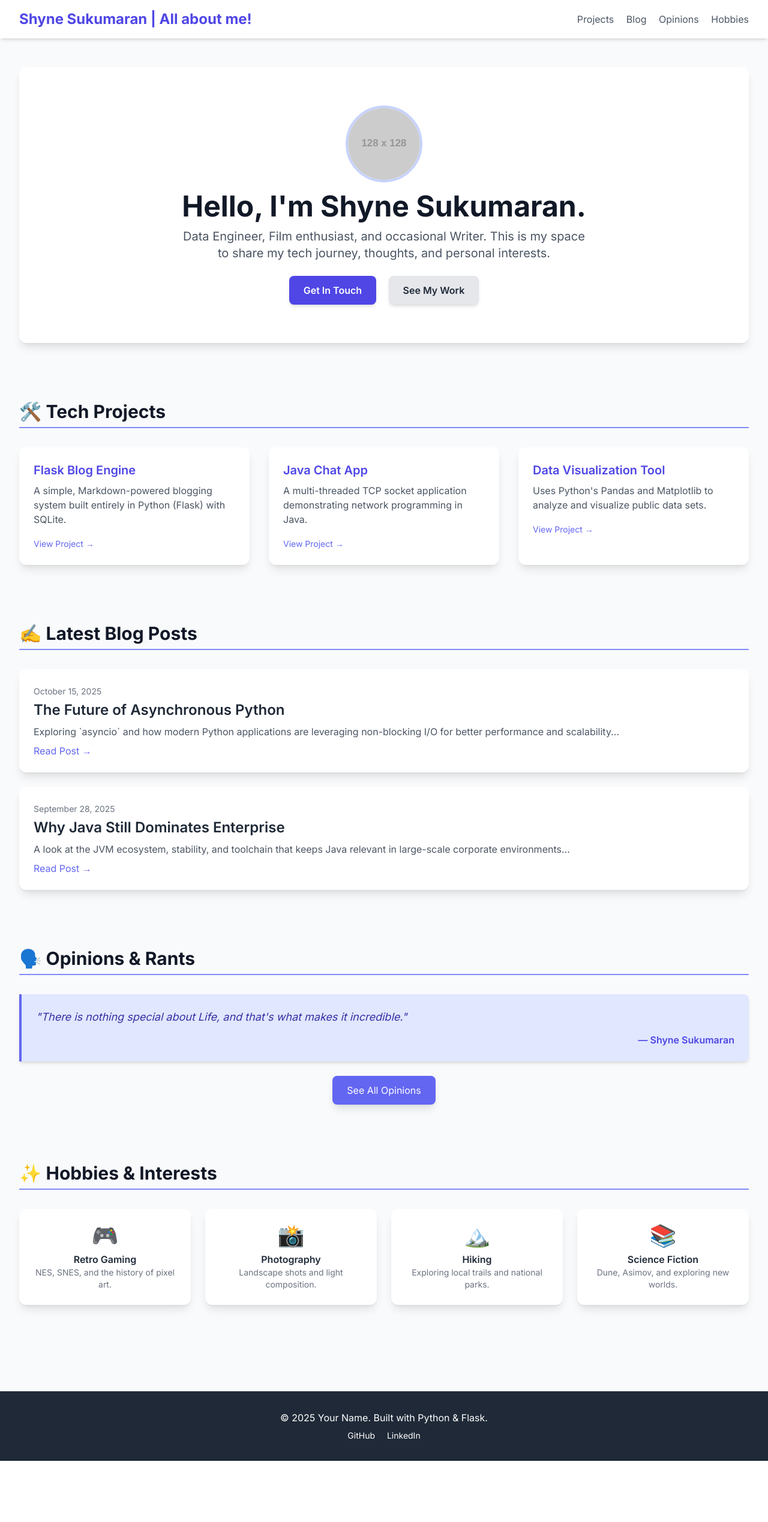
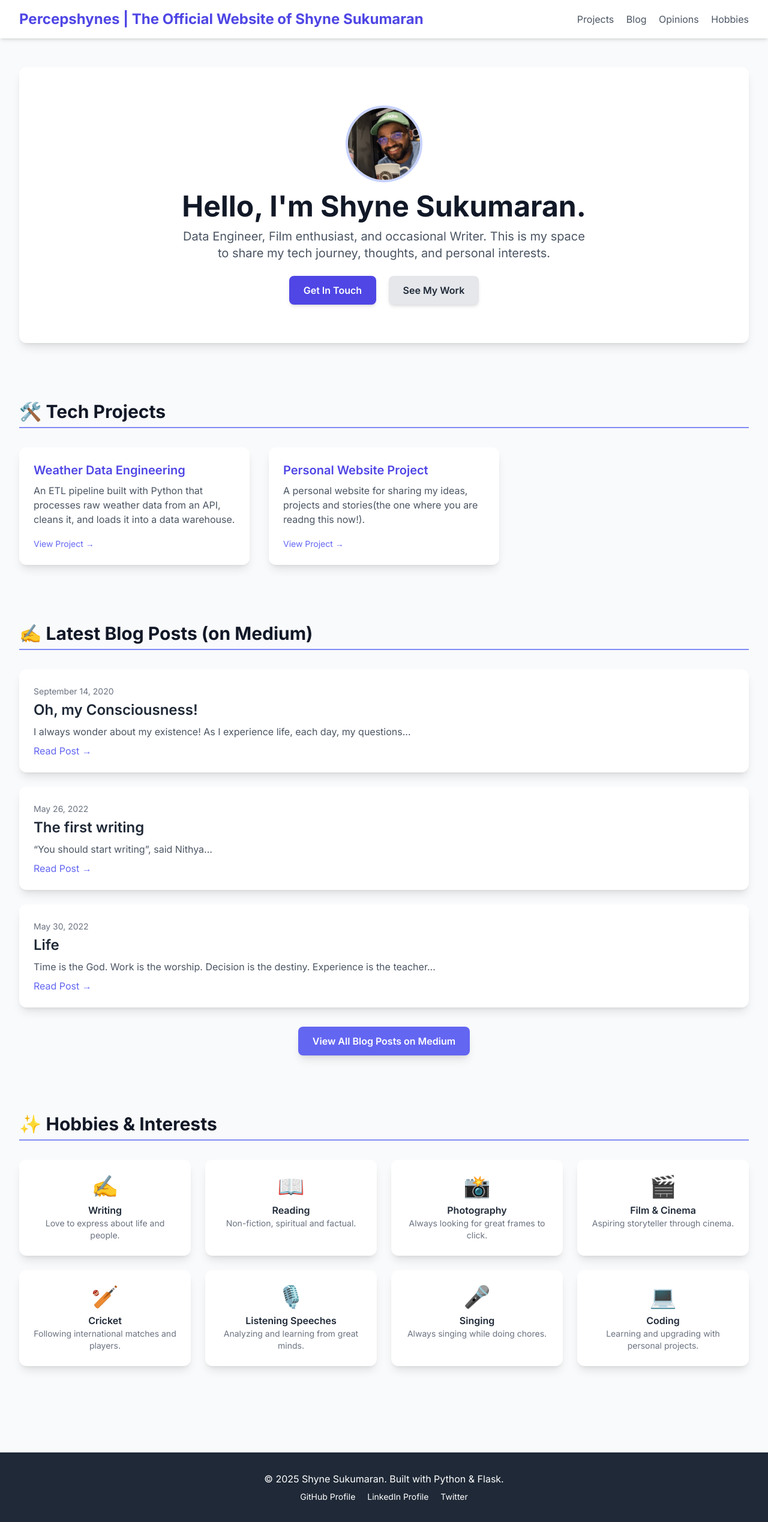
Before and after one commit to shynesukumaran/personal-website, a Flask app: page / in a window 1280 px wide. Shown: the whole page at 60% size. Before the commit the page ends 2436 px from the top, so only its background shows below. Run offline with Flask 3, Linux system fonts and the light colour scheme; grey boxes labelled with a size stand in for pictures from a placeholder-image service; some libraries are stand-ins or nearby versions.

Commit message:
FEAT: Initial website personalization updates

```diff
--- a/templates/index.html
+++ b/templates/index.html
@@ -1,3 +1,4 @@
+
 <!DOCTYPE html>
 <html lang="en">
 <head>
@@ -19,7 +20,7 @@
     <header class="sticky top-0 z-50 bg-white shadow-md">
         <div class="max-w-7xl mx-auto px-4 sm:px-6 lg:px-8 py-4 flex justify-between items-center">
             <h1 class="text-2xl font-bold text-indigo-600">
-                <a href="/"> Shyne Sukumaran | All about me!</a>
+                <a href="/"> Percepshynes | The Official Website of Shyne Sukumaran</a>
             </h1>
             <nav class="space-x-4">
                 <a href="#projects" class="text-gray-600 hover:text-indigo-600 transition duration-150">Projects</a>
@@ -35,98 +36,111 @@
 
         <!-- Hero Section -->
         <section class="text-center py-16 bg-white rounded-xl shadow-lg mb-12">
-            <img src="https://placehold.co/128x128/4f46e5/ffffff/png?text=SHYNE" alt="Your Profile Photo" class="w-32 h-32 rounded-full mx-auto mb-4 border-4 border-indigo-200 object-cover">
+            <img src="{{ url_for('static', filename='images/profile_pic.jpg') }}" alt="Your Profile Photo" class="w-32 h-32 rounded-full mx-auto mb-4 border-4 border-indigo-200 object-cover">
             <h2 class="text-4xl sm:text-5xl font-extrabold text-gray-900 mb-3">Hello, I'm Shyne Sukumaran.</h2>
             <p class="text-xl text-gray-600 max-w-2xl mx-auto">
                 Data Engineer, Film enthusiast, and occasional Writer. This is my space to share my tech journey, thoughts, and personal interests.
             </p>
             <div class="mt-6 space-x-4">
-                <a href="mailto:your.email@example.com" class="inline-block bg-indigo-600 text-white px-6 py-3 rounded-lg shadow-md hover:bg-indigo-700 transition duration-200 font-semibold">Get In Touch</a>
-                <a href="#projects" class="inline-block bg-gray-200 text-gray-800 px-6 py-3 rounded-lg shadow-md hover:bg-gray-300 transition duration-200 font-semibold">See My Work</a>
+                <!-- MODIFIED LINK to open the modal -->
+                <button onclick="showContactModal()" class="inline-block bg-indigo-600 text-white px-6 py-3 rounded-lg shadow-md hover:bg-indigo-700 transition duration-200 font-semibold">Get In Touch</button>
+                <a href="/projects" class="inline-block bg-gray-200 text-gray-800 px-6 py-3 rounded-lg shadow-md hover:bg-gray-300 transition duration-200 font-semibold">See My Work</a>
             </div>
         </section>
 
-        <!-- Projects Section -->
+                <!-- Projects Section (UPDATED LINKS) -->
         <section id="projects" class="py-12">
             <h3 class="text-3xl font-bold text-gray-900 border-b-2 border-indigo-400 pb-2 mb-8">🛠️ Tech Projects</h3>
             <div class="grid md:grid-cols-2 lg:grid-cols-3 gap-8">
-                <!-- Project Card 1 -->
+                <!-- Project Card 1: Weather Data Engineering -->
                 <div class="bg-white p-6 rounded-xl shadow-lg hover:shadow-xl transition duration-300">
-                    <h4 class="text-xl font-semibold text-indigo-600 mb-2">Flask Blog Engine</h4>
-                    <p class="text-gray-600 mb-4">A simple, Markdown-powered blogging system built entirely in Python (Flask) with SQLite.</p>
-                    <a href="#" class="text-sm text-indigo-500 hover:text-indigo-700 font-medium">View Project →</a>
+                    <h4 class="text-xl font-semibold text-indigo-600 mb-2">Weather Data Engineering</h4>
+                    <p class="text-gray-600 mb-4">An ETL pipeline built with Python that processes raw weather data from an API, cleans it, and loads it into a data warehouse.</p>
+                    <a href="https://github.com/shynesukumaran/weather-data-engineering" target="_blank" class="text-sm text-indigo-500 hover:text-indigo-700 font-medium">View Project →</a>
                 </div>
-                <!-- Project Card 2 -->
+                <!-- Project Card 2: Java Chat App -->
                 <div class="bg-white p-6 rounded-xl shadow-lg hover:shadow-xl transition duration-300">
-                    <h4 class="text-xl font-semibold text-indigo-600 mb-2">Java Chat App</h4>
-                    <p class="text-gray-600 mb-4">A multi-threaded TCP socket application demonstrating network programming in Java.</p>
-                    <a href="#" class="text-sm text-indigo-500 hover:text-indigo-700 font-medium">View Project →</a>
-                </div>
-                <!-- Project Card 3 -->
-                <div class="bg-white p-6 rounded-xl shadow-lg hover:shadow-xl transition duration-300">
-                    <h4 class="text-xl font-semibold text-indigo-600 mb-2">Data Visualization Tool</h4>
-                    <p class="text-gray-600 mb-4">Uses Python's Pandas and Matplotlib to analyze and visualize public data sets.</p>
-                    <a href="#" class="text-sm text-indigo-500 hover:text-indigo-700 font-medium">View Project →</a>
+                    <h4 class="text-xl font-semibold text-indigo-600 mb-2">Personal Website Project</h4>
+                    <p class="text-gray-600 mb-4">A personal website for sharing my ideas, projects and stories(the one where you are readng this now!).</p>
+                    <a href="https://github.com/shynesukumaran/personal-website" target="_blank" class="text-sm text-indigo-500 hover:text-indigo-700 font-medium">View Project →</a>
                 </div>
             </div>
         </section>
 
-        <!-- Blog Section -->
-        <section id="blog" class="py-12">
-            <h3 class="text-3xl font-bold text-gray-900 border-b-2 border-indigo-400 pb-2 mb-8">✍️ Latest Blog Posts</h3>
+        <!-- Dynamic Blog Section (Now linking to Medium) -->
+        <section class="py-12">
+            <h3 class="text-3xl font-bold text-gray-900 border-b-2 border-indigo-400 pb-2 mb-8">✍️ Latest Blog Posts (on Medium)</h3>
             <div class="space-y-6">
-                <!-- Blog Post Snippet 1 -->
+                <!-- Hardcoded Snippets (Now linking to Medium) -->
                 <article class="bg-white p-6 rounded-xl shadow-lg">
-                    <span class="text-sm text-gray-500">October 15, 2025</span>
-                    <h4 class="text-2xl font-semibold text-gray-800 mt-1 mb-2">The Future of Asynchronous Python</h4>
-                    <p class="text-gray-600 line-clamp-2">Exploring `asyncio` and how modern Python applications are leveraging non-blocking I/O for better performance and scalability...</p>
-                    <a href="/blog/async-python" class="text-indigo-500 hover:text-indigo-700 font-medium mt-2 inline-block">Read Post →</a>
+                    <span class="text-sm text-gray-500">September 14, 2020</span>
+                    <h4 class="text-2xl font-semibold text-gray-800 mt-1 mb-2">Oh, my Consciousness!</h4>
+                    <p class="text-gray-600 line-clamp-2">I always wonder about my existence! As I experience life, each day, my questions...</p>
+                    <a href="https://medium.com/@shynesukumaran/oh-my-consciousness-97bf60563c49" target="_blank" class="text-indigo-500 hover:text-indigo-700 font-medium mt-2 inline-block">Read Post →</a>
                 </article>
-                <!-- Blog Post Snippet 2 -->
                 <article class="bg-white p-6 rounded-xl shadow-lg">
-                    <span class="text-sm text-gray-500">September 28, 2025</span>
-                    <h4 class="text-2xl font-semibold text-gray-800 mt-1 mb-2">Why Java Still Dominates Enterprise</h4>
-                    <p class="text-gray-600 line-clamp-2">A look at the JVM ecosystem, stability, and toolchain that keeps Java relevant in large-scale corporate environments...</p>
-                    <a href="/blog/java-enterprise" class="text-indigo-500 hover:text-indigo-700 font-medium mt-2 inline-block">Read Post →</a>
+                    <span class="text-sm text-gray-500">May 26, 2022</span>
+                    <h4 class="text-2xl font-semibold text-gray-800 mt-1 mb-2">The first writing</h4>
+                    <p class="text-gray-600 line-clamp-2">“You should start writing”, said Nithya...</p>
+                    <a href="https://medium.com/@shynesukumaran/the-first-writing-8c97b34d9fe2" target="_blank" class="text-indigo-500 hover:text-indigo-700 font-medium mt-2 inline-block">Read Post →</a>
                 </article>
+                <article class="bg-white p-6 rounded-xl shadow-lg">
+                    <span class="text-sm text-gray-500">May 30, 2022</span>
+                    <h4 class="text-2xl font-semibold text-gray-800 mt-1 mb-2">Life</h4>
+                    <p class="text-gray-600 line-clamp-2">Time is the God. Work is the worship. Decision is the destiny. Experience is the teacher...</p>
+                    <a href="https://medium.com/@shynesukumaran/life-f9df444add83" target="_blank" class="text-indigo-500 hover:text-indigo-700 font-medium mt-2 inline-block">Read Post →</a>
+                </article>
+            </div>
+            <div class="mt-8 text-center">
+                <a href="https://medium.com/@shynesukumaran" target="_blank" class="inline-block bg-indigo-500 text-white px-6 py-3 rounded-lg shadow-lg hover:bg-indigo-600 transition duration-200 font-semibold">View All Blog Posts on Medium</a>
             </div>
         </section>
 
-        <!-- Opinions Section -->
-        <section id="opinions" class="py-12">
-            <h3 class="text-3xl font-bold text-gray-900 border-b-2 border-indigo-400 pb-2 mb-8">🗣️ Opinions & Rants</h3>
-            <blockquote class="bg-indigo-100 border-l-4 border-indigo-500 p-6 rounded-r-lg shadow-md">
-                <p class="italic text-indigo-800 text-lg">"There is nothing special about Life, and that's what makes it incredible."</p>
-                <footer class="mt-3 text-right text-indigo-600 font-semibold">— Shyne Sukumaran</footer>
-            </blockquote>
-            <div class="mt-6 text-center">
-                <a href="#" class="inline-block bg-indigo-500 text-white px-6 py-3 rounded-lg shadow-lg hover:bg-indigo-600 transition duration-200">See All Opinions</a>
-            </div>
-        </section>
+        <!-- Hobbies Section (UPDATED) -->
+        <section class="py-12">
+            <h3 class="text-3xl font-bold text-gray-900 border-b-2 border-indigo-400 pb-2 mb-8">✨ Hobbies & Interests</h3>
+            <!-- Updated Grid to show 8 items in 4 columns on large screens -->
+            <div class="grid sm:grid-cols-2 lg:grid-cols-4 gap-6 text-center">
 
-        <!-- Hobbies Section -->
-        <section id="hobbies" class="py-12">
-            <h3 class="text-3xl font-bold text-gray-900 border-b-2 border-indigo-400 pb-2 mb-8">✨ Hobbies & Interests</h3>
-            <div class="grid sm:grid-cols-2 lg:grid-cols-4 gap-6 text-center">
                 <div class="p-6 bg-white rounded-xl shadow-lg">
-                    <p class="text-4xl mb-2">🎮</p>
-                    <h4 class="font-semibold text-gray-800">Retro Gaming</h4>
-                    <p class="text-sm text-gray-500">NES, SNES, and the history of pixel art.</p>
+                    <p class="text-4xl mb-2">✍️</p>
+                    <h4 class="font-semibold text-gray-800">Writing</h4>
+                    <p class="text-sm text-gray-500">Love to express about life and people.</p>
+                </div>
+                <div class="p-6 bg-white rounded-xl shadow-lg">
+                    <p class="text-4xl mb-2">📖</p>
+                    <h4 class="font-semibold text-gray-800">Reading</h4>
+                    <p class="text-sm text-gray-500">Non-fiction, spiritual and factual.</p>
                 </div>
                 <div class="p-6 bg-white rounded-xl shadow-lg">
                     <p class="text-4xl mb-2">📸</p>
                     <h4 class="font-semibold text-gray-800">Photography</h4>
-                    <p class="text-sm text-gray-500">Landscape shots and light composition.</p>
+                    <p class="text-sm text-gray-500">Always looking for great frames to click.</p>
                 </div>
                 <div class="p-6 bg-white rounded-xl shadow-lg">
-                    <p class="text-4xl mb-2">🏔️</p>
-                    <h4 class="font-semibold text-gray-800">Hiking</h4>
-                    <p class="text-sm text-gray-500">Exploring local trails and national parks.</p>
+                    <p class="text-4xl mb-2">🎬</p>
+                    <h4 class="font-semibold text-gray-800">Film & Cinema</h4>
+                    <p class="text-sm text-gray-500">Aspiring storyteller through cinema.</p>
                 </div>
                 <div class="p-6 bg-white rounded-xl shadow-lg">
-                    <p class="text-4xl mb-2">📚</p>
-                    <h4 class="font-semibold text-gray-800">Science Fiction</h4>
-                    <p class="text-sm text-gray-500">Dune, Asimov, and exploring new worlds.</p>
+                    <p class="text-4xl mb-2">🏏</p>
+                    <h4 class="font-semibold text-gray-800">Cricket</h4>
+                    <p class="text-sm text-gray-500">Following international matches and players.</p>
+                </div>
+                <div class="p-6 bg-white rounded-xl shadow-lg">
+                    <p class="text-4xl mb-2">🎙️</p>
+                    <h4 class="font-semibold text-gray-800">Listening Speeches</h4>
+                    <p class="text-sm text-gray-500">Analyzing and learning from great minds.</p>
+                </div>
+                <div class="p-6 bg-white rounded-xl shadow-lg">
+                    <p class="text-4xl mb-2">🎤</p>
+                    <h4 class="font-semibold text-gray-800">Singing</h4>
+                    <p class="text-sm text-gray-500">Always singing while doing chores.</p>
+                </div>
+                <div class="p-6 bg-white rounded-xl shadow-lg">
+                    <p class="text-4xl mb-2">💻</p>
+                    <h4 class="font-semibold text-gray-800">Coding</h4>
+                    <p class="text-sm text-gray-500">Learning and upgrading with personal projects.</p>
                 </div>
             </div>
         </section>
@@ -136,13 +150,84 @@
     <!-- Footer -->
     <footer class="bg-gray-800 text-white p-8 mt-12">
         <div class="max-w-7xl mx-auto text-center">
-            <p>&copy; 2025 Your Name. Built with Python & Flask.</p>
+            <p>&copy; 2025 Shyne Sukumaran. Built with Python & Flask.</p>
             <div class="mt-2 text-sm space-x-4">
-                <a href="https://github.com/yourusername" target="_blank" class="hover:text-indigo-400">GitHub</a>
-                <a href="#" class="hover:text-indigo-400">LinkedIn</a>
+                <!-- UPDATED GITHUB AND LINKEDIN LINKS -->
+                <a href="https://github.com/shynesukumaran" target="_blank" class="hover:text-indigo-400">GitHub Profile</a>
+                <a href="https://www.linkedin.com/in/shyne-sukumaran-ab3157106/" target="_blank" class="hover:text-indigo-400">LinkedIn Profile</a>
+                <a href="https://twitter.com/shynesukumaran" target="_blank" class="hover:text-indigo-400">Twitter</a>
             </div>
         </div>
     </footer>
 
+    <!-- Contact Modal (Hidden by default) -->
+    <div id="contact-modal" class="fixed inset-0 z-50 flex items-center justify-center bg-gray-900 bg-opacity-75 transition-opacity duration-300 ease-in-out hidden">
+        <div class="bg-white p-8 rounded-xl shadow-2xl w-full max-w-md mx-4 transform transition-all duration-300 ease-in-out">
+            <div class="flex justify-between items-start mb-6">
+                <h3 class="text-2xl font-bold text-indigo-600">Contact Information</h3>
+                <button onclick="hideContactModal()" class="text-gray-400 hover:text-gray-600 transition">
+                    <!-- Close Icon (X) -->
+                    <svg xmlns="http://www.w3.org/2000/svg" fill="none" viewBox="0 0 24 24" stroke-width="2" stroke="currentColor" class="w-6 h-6">
+                        <path stroke-linecap="round" stroke-linejoin="round" d="M6 18L18 6M6 6l12 12" />
+                    </svg>
+                </button>
+            </div>
+
+            <!-- Email Address -->
+            <div class="mb-6 p-4 bg-indigo-50 rounded-lg border border-indigo-200">
+                <h4 class="font-semibold text-lg text-indigo-800 flex items-center mb-2">
+                    <!-- Email Icon -->
+                    <svg xmlns="http://www.w3.org/2000/svg" fill="none" viewBox="0 0 24 24" stroke-width="1.5" stroke="currentColor" class="w-5 h-5 mr-2">
+                        <path stroke-linecap="round" stroke-linejoin="round" d="M21.75 6.75v10.5a2.25 2.25 0 01-2.25 2.25h-15a2.25 2.25 0 01-2.25-2.25V6.75m19.5 0a2.25 2.25 0 00-1.88-2.238l-12-.462a2.25 2.25 0 00-1.88 2.238m19.5 0-2.12 1.577a1.125 1.125 0 01-.88 0l-7.756-5.77a.5.5 0 00-.61 0l-7.756 5.77a1.125 1.125 0 01-.88 0L2.25 6.75" />
+                    </svg>
+                    Email
+                </h4>
+                <!-- Mailto link opens user's email client -->
+                <p class="text-gray-700 break-words">
+                    <a href="mailto:sukumaranshyne@gmail.com" class="text-indigo-600 hover:text-indigo-800 font-medium underline transition">sukumaranshyne@gmail.com</a>
+                </p>
+            </div>
+
+            <!-- Postal Address -->
+            <div class="p-4 bg-gray-100 rounded-lg border border-gray-300">
+                <h4 class="font-semibold text-lg text-gray-700 flex items-center mb-2">
+                    <!-- Location Icon -->
+                    <svg xmlns="http://www.w3.org/2000/svg" fill="none" viewBox="0 0 24 24" stroke-width="1.5" stroke="currentColor" class="w-5 h-5 mr-2">
+                        <path stroke-linecap="round" stroke-linejoin="round" d="M15 10.5a3 3 0 11-6 0 3 3 0 016 0z" />
+                        <path stroke-linecap="round" stroke-linejoin="round" d="M19.5 10.5c0 7.5-7.5 11.25-7.5 11.25S4.5 18 4.5 10.5a7.5 7.5 0 1115 0z" />
+                    </svg>
+                    Postal Address
+                </h4>
+                <address class="not-italic text-gray-700">
+                    Otto-von-Guericke Strasse 58<br>
+                    Magdeburg 39104<br>
+                    Germany
+                </address>
+            </div>
+
+            <button onclick="hideContactModal()" class="mt-8 w-full bg-indigo-500 text-white px-4 py-2 rounded-lg hover:bg-indigo-600 transition font-semibold shadow-md">
+                Close
+            </button>
+        </div>
+    </div>
+
+    <script>
+        function showContactModal() {
+            document.getElementById('contact-modal').classList.remove('hidden');
+            document.body.classList.add('overflow-hidden'); // Prevent background scrolling
+        }
+
+        function hideContactModal() {
+            document.getElementById('contact-modal').classList.add('hidden');
+            document.body.classList.remove('overflow-hidden');
+        }
+
+        // Optional: Close modal when clicking outside of it
+        document.getElementById('contact-modal').addEventListener('click', function(e) {
+            if (e.target === this) {
+                hideContactModal();
+            }
+        });
+    </script>
 </body>
 </html>
```
Also changed, not shown: static/images/profile_pic.jpg (added).
